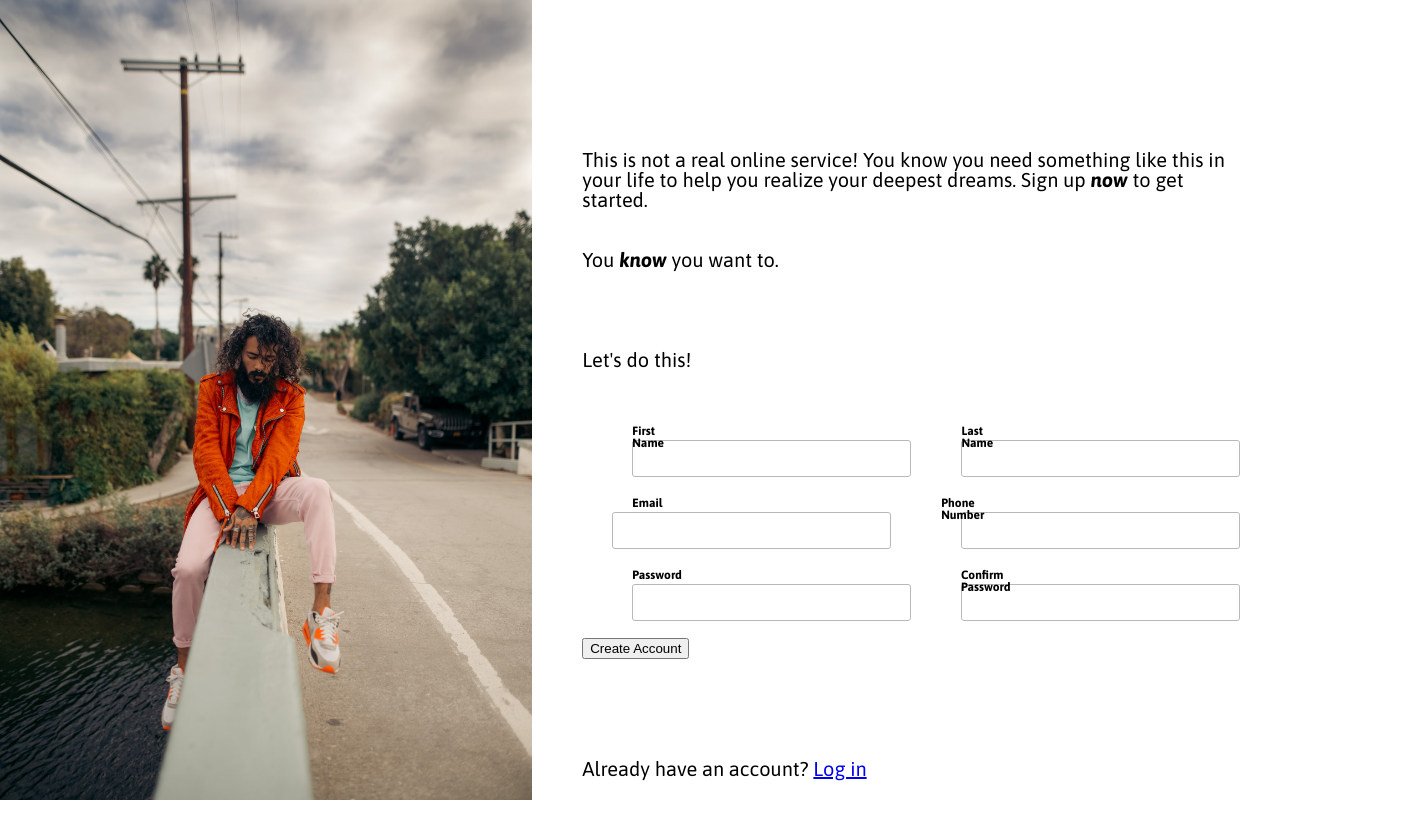
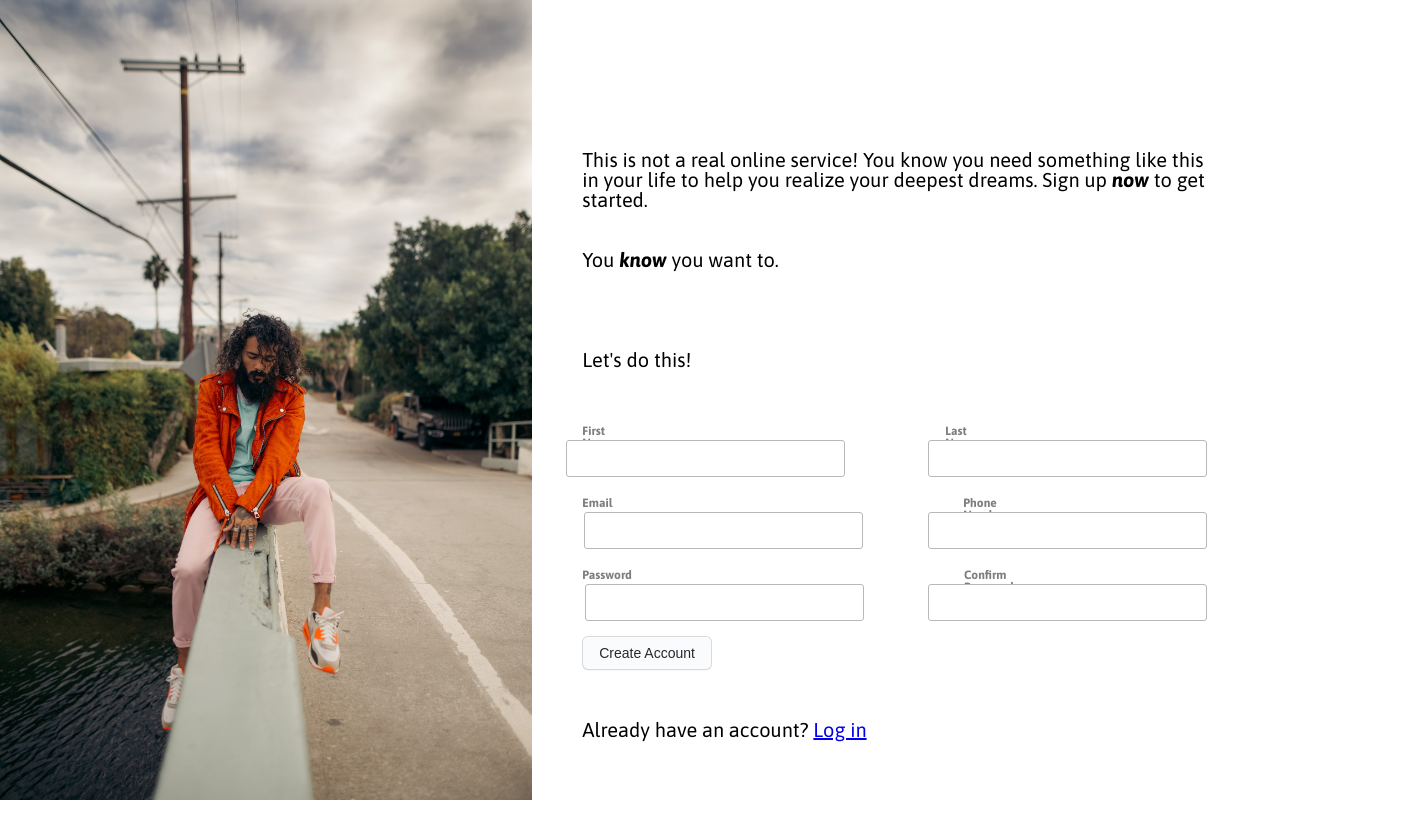
Before and after one commit to SeifElmeligy/Sign-Up-Form, a plain HTML site: page index.html in a window 1280 px wide. Shown: the whole page, 1407 px wide, since content can reach past the window. After the commit the page ends 800 px from the top, so only its background shows below. Drawn offline with Linux system fonts and the light colour scheme.

Commit message:
fixed styling, only supported on chrome for 1920x1080 resolution

```diff
--- a/index.html
+++ b/index.html
@@ -33,24 +33,25 @@
                 <div class="first row">
                     <label for="first_name">First Name
                     </label>
-                    <input type="text" id="first_name" name="first_name" size="30" required>
-                    <label for="last_name">Last Name
+                    <input type="text" id="first_name" name="first_name" size="30" maxlength="20" required>
+                    <label for="last_name" id="labellast">Last Name
                     </label>
-                    <input type="text" id="last_name" name="last_name" size="30" required>
+                    <input type="text" id="last_name" name="last_name" size="30" maxlength="20" required>
                 </div>
                 <div class="second row">
                     <label for="email">Email <br>
                     </label>
-                    <input type="email" id="email" name="email" size="30" required>
-                    <label for="phone_number">Phone Number
+                    <input type="email" id="email" name="email" size="30" maxlength="30" required>
+                    <label for="phone_number" id="labelphone">Phone Number
                     </label>
-                    <input type="tel" id="phone_number" name="phone_number" pattern="+[0-9]{3}-[0-9]{3}-[0-9]{4l}" size="30" required>
+                    <input type="tel" id="phone_number" name="phone_number"
+                           pattern="+[0-9]{3}-[0-9]{3}-[0-9]{4l}" size="30" maxlength="25" required>
                 </div>
                 <div class="third row">
                     <label for="password">Password
                     </label>
                     <input type="password" id="password" name="password" size="30" required>
-                    <label for="confirm_password">Confirm Password
+                    <label for="confirm_password" id="labelconfirm">Confirm Password
                     </label>
                     <input type="password" id="confirm_password" name="confirm_password" size="30" required>
                 </div>
--- a/style.css
+++ b/style.css
@@ -68,28 +68,70 @@ i {
 
 .main_container {
     display: flex;
+    min-width: none;
+    overflow: auto;
+    width: fit-content;
+    }
+
+/*side background image section*/
+
+.side_picture{
+max-height: 100vh;
 }
 
-/*side background image section*/
 img {
     max-width: auto;
+    height: 100vh;
     max-height: 100vh;
+    overflow: auto;
 }
 
 .main_content {
-    margin: 150px 200px 200px 50px;
+    margin: 150px 200px 0px 50px;
     font-family: asap;
     font-size: 20px;
 }
 
 form {
-    display: inline-block;
-    margin: 50px 0px 100px;
-    justify-content: space-between
+    margin: 50px 0px ;
+    min-width: 200px;
 }
 
-.first, .second, .third {
+.row {
     display: flex;
+    overflow: none;
+    padding-top: 20px;
+}
+
+#first_name {
+    position: relative;
+    margin-left: -55px;
+}
+#last_name {
+    position: relative;
+    margin-left: -55px;
+}
+#email {
+    position: relative;
+    margin-left: -28px;
+}
+#phone_number {
+    position: relative;
+    margin-left: -78px;
+}
+
+#password {
+    position: relative;
+    margin-left: -47px;
+}
+
+#confirm_password {
+    position: relative;
+    margin-left: -95px;
+}
+
+#labellast, #labelphone, #labelconfirm {
+    margin-left: 100px;
 }
 
 input {
@@ -109,10 +151,56 @@ input:valid {
     border-color: green;
 }
 
-.first, .second, .third {
-    position: relative;
-    min-height: 0px;
-    padding: 20px 0px 0px 0px;
+/* sign up button*/
+.btn {
+  appearance: none;
+  background-color: #FAFBFC;
+  border: 1px solid rgba(27, 31, 35, 0.15);
+  border-radius: 6px;
+  box-shadow: rgba(27, 31, 35, 0.04) 0 1px 0, rgba(255, 255, 255, 0.25) 0 1px 0 inset;
+  box-sizing: border-box;
+  color: #24292E;
+  cursor: pointer;
+  display: inline-block;
+  font-size: 14px;
+  font-weight: 500;
+  line-height: 20px;
+  list-style: none;
+  padding: 6px 16px;
+  position: relative;
+  transition: background-color 0.2s cubic-bezier(0.3, 0, 0.5, 1);
+  user-select: none;
+  touch-action: manipulation;
+  vertical-align: middle;
+  white-space: nowrap;
+  word-wrap: break-word;
+}
+
+.btn:hover {
+  background-color: #F3F4F6;
+  text-decoration: none;
+  transition-duration: 0.1s;
+}
+
+.btn:disabled {
+  background-color: #FAFBFC;
+  border-color: rgba(27, 31, 35, 0.15);
+  color: #959DA5;
+  cursor: default;
+}
+
+.btn:active {
+  background-color: #EDEFF2;
+  box-shadow: rgba(225, 228, 232, 0.2) 0 1px 0 inset;
+  transition: none 0s;
+}
+
+.btn:focus {
+  outline: 1px transparent;
+}
+
+.btn:before {
+  display: none;
 }
 
 label {
@@ -122,5 +210,7 @@ label {
     font-size: 0.75rem;
     font-weight: bold;
     top: -20px;
-    left: 50px;
-    color: #000000;}
+    left: px;
+    justify-content: space-evenly;
+    color: #7e7e7e;
+    min-height: max-content;
```
